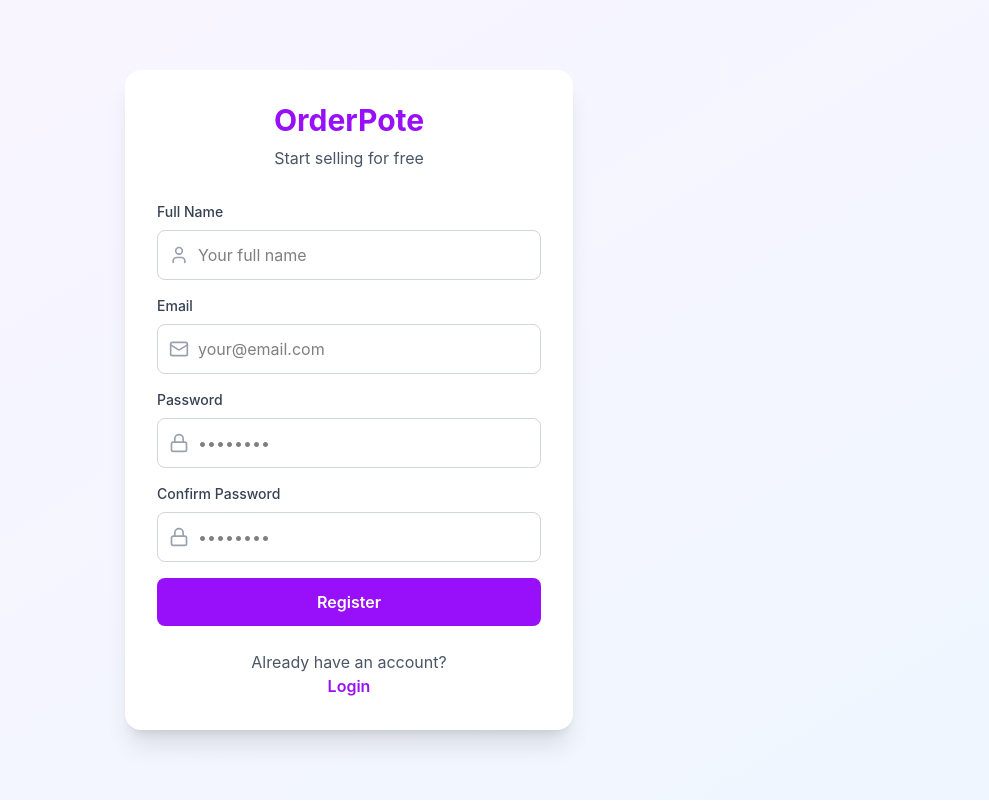
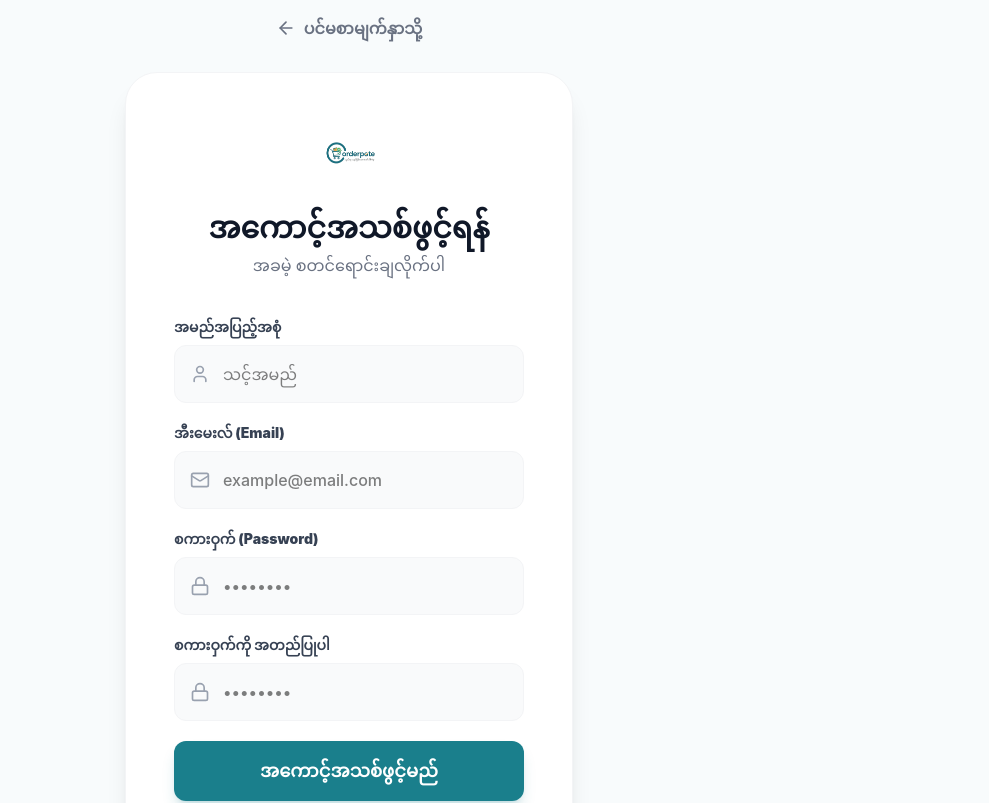
Before and after one commit to hidecard/orderpote, a React (Vite) app: page /register in a window 1280 px wide. Shown: the top 803 px of the page, without its empty margins (291-1280 px from the left). Built offline with nearby package versions, Linux system fonts and the light colour scheme.

Commit message:
Redesign Login and Register UI with Burmese text and matching style

```diff
--- a/src/components/auth/LoginForm.tsx
+++ b/src/components/auth/LoginForm.tsx
@@ -1,6 +1,6 @@
 import { useState } from 'react';
 import type { FormEvent } from 'react';
-import { Mail, Lock } from 'lucide-react';
+import { Mail, Lock, ArrowLeft } from 'lucide-react';
 import { useAuth } from '../../context/AuthContext';
 import { getStoreByUserId } from '../../lib/db';
 import { isAdminUser } from '../../lib/admin';
@@ -32,54 +32,59 @@ export default function LoginForm() {
 
       window.location.href = store.approval_status === 'approved' ? '/dashboard' : '/seller-pending';
     } catch {
-      setError('Invalid email or password');
+      setError('အီးမေးလ် သို့မဟုတ် စကားဝှက် မှားယွင်းနေပါသည်။');
       setIsLoading(false);
     }
   };
 
   return (
-    <div className="min-h-screen bg-gradient-to-br from-purple-50 to-blue-50 flex items-center justify-center p-4">
-      <div className="bg-white rounded-2xl shadow-xl p-8 w-full max-w-md">
-        <div className="text-center mb-8">
-          <h1 className="text-3xl font-bold text-purple-600 mb-2">OrderPote</h1>
-          <p className="text-gray-600">Login to your account</p>
+    <div className="min-h-screen bg-[#f8fbfc] flex flex-col items-center justify-center p-4 font-sans">
+      <a href="/" className="mb-8 flex items-center gap-2 text-gray-500 hover:text-[#1a7f8c] transition-colors font-bold">
+        <ArrowLeft className="w-5 h-5" /> ပင်မစာမျက်နှာသို့
+      </a>
+
+      <div className="bg-white rounded-[2rem] shadow-xl p-8 md:p-12 w-full max-w-md border border-gray-100">
+        <div className="text-center mb-10">
+          <img src="/logo.png" alt="OrderPote Logo" className="h-16 w-auto mx-auto mb-6" />
+          <h1 className="text-3xl font-black text-gray-900 mb-2">အကောင့်ဝင်ရန်</h1>
+          <p className="text-gray-500 font-medium">သင့်အကောင့်သို့ ပြန်လည်ဝင်ရောက်ပါ</p>
         </div>
 
-        <form onSubmit={handleSubmit} className="space-y-4">
+        <form onSubmit={handleSubmit} className="space-y-6">
           {error && (
-            <div className="bg-red-50 border border-red-200 text-red-600 px-4 py-3 rounded-lg">
+            <div className="bg-red-50 border border-red-100 text-red-600 px-4 py-3 rounded-xl text-sm font-bold">
               {error}
             </div>
           )}
 
           <div>
-            <label className="block text-sm font-medium text-gray-700 mb-2">
-              Email
+            <label className="block text-sm font-black text-gray-700 mb-2">
+              အီးမေးလ် (Email)
             </label>
             <div className="relative">
-              <Mail className="absolute left-3 top-1/2 transform -translate-y-1/2 text-gray-400 w-5 h-5" />
+              <Mail className="absolute left-4 top-1/2 transform -translate-y-1/2 text-gray-400 w-5 h-5" />
               <input
                 type="email"
                 value={email}
                 onChange={(e) => setEmail(e.target.value)}
-                className="w-full pl-10 pr-4 py-3 border border-gray-300 rounded-lg focus:ring-2 focus:ring-purple-500 focus:border-transparent"
-                placeholder="your@email.com"
+                className="w-full pl-12 pr-4 py-4 bg-gray-50 border border-gray-100 rounded-xl focus:ring-2 focus:ring-[#1a7f8c] focus:bg-white focus:border-transparent transition-all outline-none font-medium"
+                placeholder="example@email.com"
                 required
               />
             </div>
           </div>
 
           <div>
-            <label className="block text-sm font-medium text-gray-700 mb-2">
-              Password
+            <label className="block text-sm font-black text-gray-700 mb-2">
+              စကားဝှက် (Password)
             </label>
             <div className="relative">
-              <Lock className="absolute left-3 top-1/2 transform -translate-y-1/2 text-gray-400 w-5 h-5" />
+              <Lock className="absolute left-4 top-1/2 transform -translate-y-1/2 text-gray-400 w-5 h-5" />
               <input
                 type="password"
                 value={password}
                 onChange={(e) => setPassword(e.target.value)}
-                className="w-full pl-10 pr-4 py-3 border border-gray-300 rounded-lg focus:ring-2 focus:ring-purple-500 focus:border-transparent"
+                className="w-full pl-12 pr-4 py-4 bg-gray-50 border border-gray-100 rounded-xl focus:ring-2 focus:ring-[#1a7f8c] focus:bg-white focus:border-transparent transition-all outline-none font-medium"
                 placeholder="••••••••"
                 required
               />
@@ -89,19 +94,21 @@ export default function LoginForm() {
           <button
             type="submit"
             disabled={isLoading}
-            className="w-full bg-purple-600 text-white py-3 rounded-lg font-semibold hover:bg-purple-700 transition-colors disabled:opacity-50"
+            className="w-full bg-[#1a7f8c] text-white py-4 rounded-xl font-black text-lg hover:bg-[#156a75] transition-all shadow-lg shadow-[#1a7f8c]/20 disabled:opacity-50"
           >
-            {isLoading ? 'Logging in...' : 'Login'}
+            {isLoading ? 'ဝင်ရောက်နေသည်...' : 'အကောင့်ဝင်မည်'}
           </button>
         </form>
 
-        <div className="mt-6 text-center">
-          <p className="text-gray-600">Don't have an account?</p>
-          <a href="/register" className="text-purple-600 hover:text-purple-700 font-semibold">
-            Register
+        <div className="mt-10 text-center">
+          <p className="text-gray-500 font-medium">အကောင့်မရှိသေးဘူးလား?</p>
+          <a href="/register" className="text-[#1a7f8c] hover:underline font-black text-lg">
+            အကောင့်အသစ်ပြုလုပ်မည်
           </a>
         </div>
       </div>
+
+      <p className="mt-8 text-gray-400 text-sm font-medium">© ၂၀၂၆ OrderPote. All rights reserved.</p>
     </div>
   );
 }
--- a/src/components/auth/RegisterForm.tsx
+++ b/src/components/auth/RegisterForm.tsx
@@ -1,6 +1,6 @@
 import { useState } from 'react';
 import type { FormEvent } from 'react';
-import { Mail, Lock, User } from 'lucide-react';
+import { Mail, Lock, User, ArrowLeft } from 'lucide-react';
 import { useAuth } from '../../context/AuthContext';
 import { isAdminEmail } from '../../lib/admin';
 
@@ -18,12 +18,12 @@ export default function RegisterForm() {
     setError('');
 
     if (password !== confirmPassword) {
-      setError('Passwords do not match');
+      setError('စကားဝှက်များ တူညီမှုမရှိပါ။');
       return;
     }
 
     if (password.length < 6) {
-      setError('Password must be at least 6 characters');
+      setError('စကားဝှက်သည် အနည်းဆုံး ၆ လုံးရှိရပါမည်။');
       return;
     }
 
@@ -37,71 +37,76 @@ export default function RegisterForm() {
 
       window.location.href = '/become-seller';
     } catch {
-      setError('Email already exists');
+      setError('ဤအီးမေးလ်ဖြင့် အကောင့်ရှိပြီးသားဖြစ်နေပါသည်။');
       setIsLoading(false);
     }
   };
 
   return (
-    <div className="min-h-screen bg-gradient-to-br from-purple-50 to-blue-50 flex items-center justify-center p-4">
-      <div className="bg-white rounded-2xl shadow-xl p-8 w-full max-w-md">
-        <div className="text-center mb-8">
-          <h1 className="text-3xl font-bold text-purple-600 mb-2">OrderPote</h1>
-          <p className="text-gray-600">Start selling for free</p>
+    <div className="min-h-screen bg-[#f8fbfc] flex flex-col items-center justify-center p-4 font-sans">
+      <a href="/" className="mb-8 flex items-center gap-2 text-gray-500 hover:text-[#1a7f8c] transition-colors font-bold">
+        <ArrowLeft className="w-5 h-5" /> ပင်မစာမျက်နှာသို့
+      </a>
+
+      <div className="bg-white rounded-[2rem] shadow-xl p-8 md:p-12 w-full max-w-md border border-gray-100">
+        <div className="text-center mb-10">
+          <img src="/logo.png" alt="OrderPote Logo" className="h-16 w-auto mx-auto mb-6" />
+          <h1 className="text-3xl font-black text-gray-900 mb-2">အကောင့်အသစ်ဖွင့်ရန်</h1>
+          <p className="text-gray-500 font-medium">အခမဲ့ စတင်ရောင်းချလိုက်ပါ</p>
         </div>
 
-        <form onSubmit={handleSubmit} className="space-y-4">
+        <form onSubmit={handleSubmit} className="space-y-5">
           {error && (
-            <div className="bg-red-50 border border-red-200 text-red-600 px-4 py-3 rounded-lg">
+            <div className="bg-red-50 border border-red-100 text-red-600 px-4 py-3 rounded-xl text-sm font-bold">
               {error}
             </div>
           )}
 
           <div>
-            <label className="block text-sm font-medium text-gray-700 mb-2">
-              Full Name
+            <label className="block text-sm font-black text-gray-700 mb-2">
+              အမည်အပြည့်အစုံ
             </label>
             <div className="relative">
-              <User className="absolute left-3 top-1/2 transform -translate-y-1/2 text-gray-400 w-5 h-5" />
+              <User className="absolute left-4 top-1/2 transform -translate-y-1/2 text-gray-400 w-5 h-5" />
               <input
                 type="text"
                 value={name}
                 onChange={(e) => setName(e.target.value)}
-                className="w-full pl-10 pr-4 py-3 border border-gray-300 rounded-lg focus:ring-2 focus:ring-purple-500 focus:border-transparent"
-                placeholder="Your full name"
+                className="w-full pl-12 pr-4 py-4 bg-gray-50 border border-gray-100 rounded-xl focus:ring-2 focus:ring-[#1a7f8c] focus:bg-white focus:border-transparent transition-all outline-none font-medium"
+                placeholder="သင့်အမည်"
                 required
               />
             </div>
           </div>
 
           <div>
-            <label className="block text-sm font-medium text-gray-700 mb-2">
-              Email
+            <label className="block text-sm font-black text-gray-700 mb-2">
+              အီးမေးလ် (Email)
             </label>
             <div className="relative">
-              <Mail className="absolute left-3 top-1/2 transform -translate-y-1/2 text-gray-400 w-5 h-5" />
+              <Mail className="absolute left-4 top-1/2 transform -translate-y-1/2 text-gray-400 w-5 h-5" />
               <input
                 type="email"
                 value={email}
                 onChange={(e) => setEmail(e.target.value)}
-                className="w-full pl-10 pr-4 py-3 border border-gray-300 rounded-lg focus:ring-2 focus:ring-purple-500 focus:border-transparent"
-                placeholder="your@email.com"
+                className="w-full pl-12 pr-4 py-4 bg-gray-50 border border-gray-100 rounded-xl focus:ring-2 focus:ring-[#1a7f8c] focus:bg-white focus:border-transparent transition-all outline-none font-medium"
+                placeholder="example@email.com"
                 required
               />
             </div>
           </div>
 
           <div>
-            <label className="block text-sm font-medium text-gray-700 mb-2">
-              Password
+            <label className="block text-sm font-black text-gray-700 mb-2">
+              စကားဝှက် (Password)
             </label>
             <div className="relative">
-              <Lock className="absolute left-3 top-1/2 transform -translate-y-1/2 text-gray-400 w-5 h-5" />
+              <Lock className="absolute left-4 top-1/2 transform -translate-y-1/2 text-gray-400 w-5 h-5" />
               <input
                 type="password"
                 value={password}
                 onChange={(e) => setPassword(e.target.value)}
-                className="w-full pl-10 pr-4 py-3 border border-gray-300 rounded-lg focus:ring-2 focus:ring-purple-500 focus:border-transparent"
+                className="w-full pl-12 pr-4 py-4 bg-gray-50 border border-gray-100 rounded-xl focus:ring-2 focus:ring-[#1a7f8c] focus:bg-white focus:border-transparent transition-all outline-none font-medium"
                 placeholder="••••••••"
                 required
                 minLength={6}
@@ -110,16 +115,16 @@ export default function RegisterForm() {
           </div>
 
           <div>
-            <label className="block text-sm font-medium text-gray-700 mb-2">
-              Confirm Password
+            <label className="block text-sm font-black text-gray-700 mb-2">
+              စကားဝှက်ကို အတည်ပြုပါ
             </label>
             <div className="relative">
-              <Lock className="absolute left-3 top-1/2 transform -translate-y-1/2 text-gray-400 w-5 h-5" />
+              <Lock className="absolute left-4 top-1/2 transform -translate-y-1/2 text-gray-400 w-5 h-5" />
               <input
                 type="password"
                 value={confirmPassword}
                 onChange={(e) => setConfirmPassword(e.target.value)}
-                className="w-full pl-10 pr-4 py-3 border border-gray-300 rounded-lg focus:ring-2 focus:ring-purple-500 focus:border-transparent"
+                className="w-full pl-12 pr-4 py-4 bg-gray-50 border border-gray-100 rounded-xl focus:ring-2 focus:ring-[#1a7f8c] focus:bg-white focus:border-transparent transition-all outline-none font-medium"
                 placeholder="••••••••"
                 required
                 minLength={6}
@@ -130,19 +135,21 @@ export default function RegisterForm() {
           <button
             type="submit"
             disabled={isLoading}
-            className="w-full bg-purple-600 text-white py-3 rounded-lg font-semibold hover:bg-purple-700 transition-colors disabled:opacity-50"
+            className="w-full bg-[#1a7f8c] text-white py-4 rounded-xl font-black text-lg hover:bg-[#156a75] transition-all shadow-lg shadow-[#1a7f8c]/20 disabled:opacity-50"
           >
-            {isLoading ? 'Creating account...' : 'Register'}
+            {isLoading ? 'အကောင့်ဖွင့်နေသည်...' : 'အကောင့်အသစ်ဖွင့်မည်'}
           </button>
         </form>
 
-        <div className="mt-6 text-center">
-          <p className="text-gray-600">Already have an account?</p>
-          <a href="/login" className="text-purple-600 hover:text-purple-700 font-semibold">
-            Login
+        <div className="mt-10 text-center">
+          <p className="text-gray-500 font-medium">အကောင့်ရှိပြီးသားလား?</p>
+          <a href="/login" className="text-[#1a7f8c] hover:underline font-black text-lg">
+            အကောင့်ဝင်ရန်
           </a>
         </div>
       </div>
+
+      <p className="mt-8 text-gray-400 text-sm font-medium">© ၂၀၂၆ OrderPote. All rights reserved.</p>
     </div>
   );
 }
```
